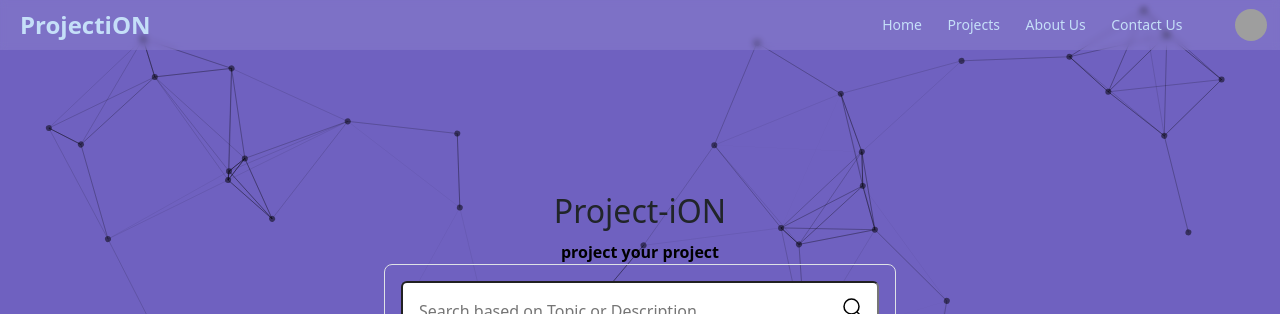
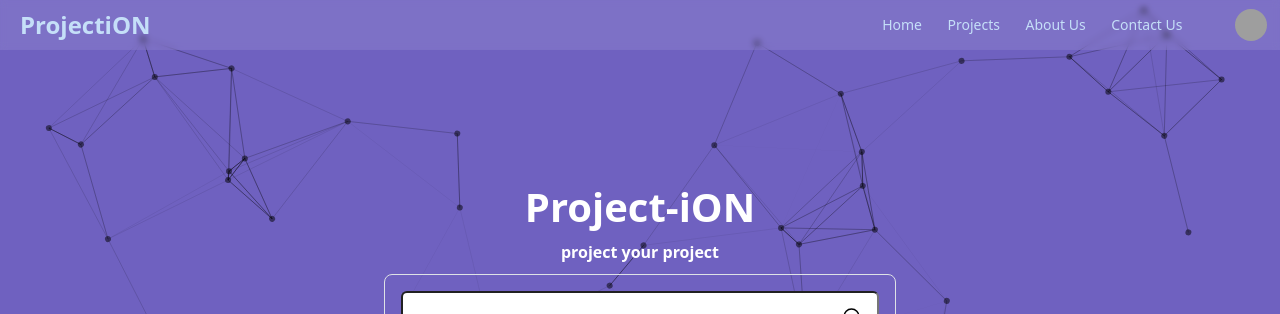
Before and after one commit to tashviks/SIH-Fend, a React (Create React App) app: page /main in a window 1280 px wide. Shown: the top 314 px of the page. Built offline with nearby package versions, Linux system fonts and the light colour scheme; grey boxes are pictures that could not be loaded.

Commit message:
minor changes done in css of main page

```diff
--- a/src/components/Header/searchbar.jsx
+++ b/src/components/Header/searchbar.jsx
@@ -4,7 +4,7 @@ import '../../css/search.css'
 function Search() {
     return (
         <div className="center">
-            <h2>Project-iON</h2>
+            <h1><b>Project-iON</b></h1>
             <p>project your project</p>
             <div class="relative p-3 border rounded-lg w-full max-w-lg">
                 <form action="/">
--- a/src/css/search.css
+++ b/src/css/search.css
@@ -67,3 +67,11 @@
 .h-6 {
     height: 1.5rem
 }
+
+h1, p {
+    color: white;
+}
+
+p {
+    margin-bottom: 10px;
+}
```
